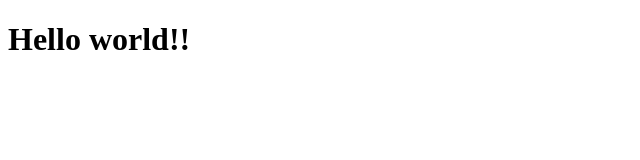
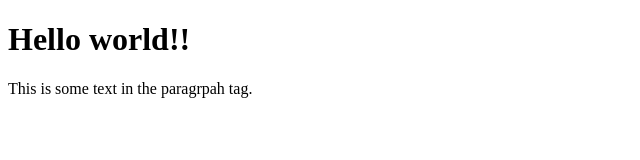
Before and after one commit to ChetanKaushik702/tutorial, a plain HTML site: page index.html in a window 1280 px wide. Shown: the whole page, without its empty margins (0-640 px from the left). Drawn offline with Linux system fonts and the light colour scheme.

Commit message:
Second commit

```diff
--- a/index.html
+++ b/index.html
@@ -8,5 +8,6 @@
 </head>
 <body>
     <h1>Hello world!!</h1>
+    <p>This is some text in the paragrpah tag.</p>
 </body>
 </html>
```
